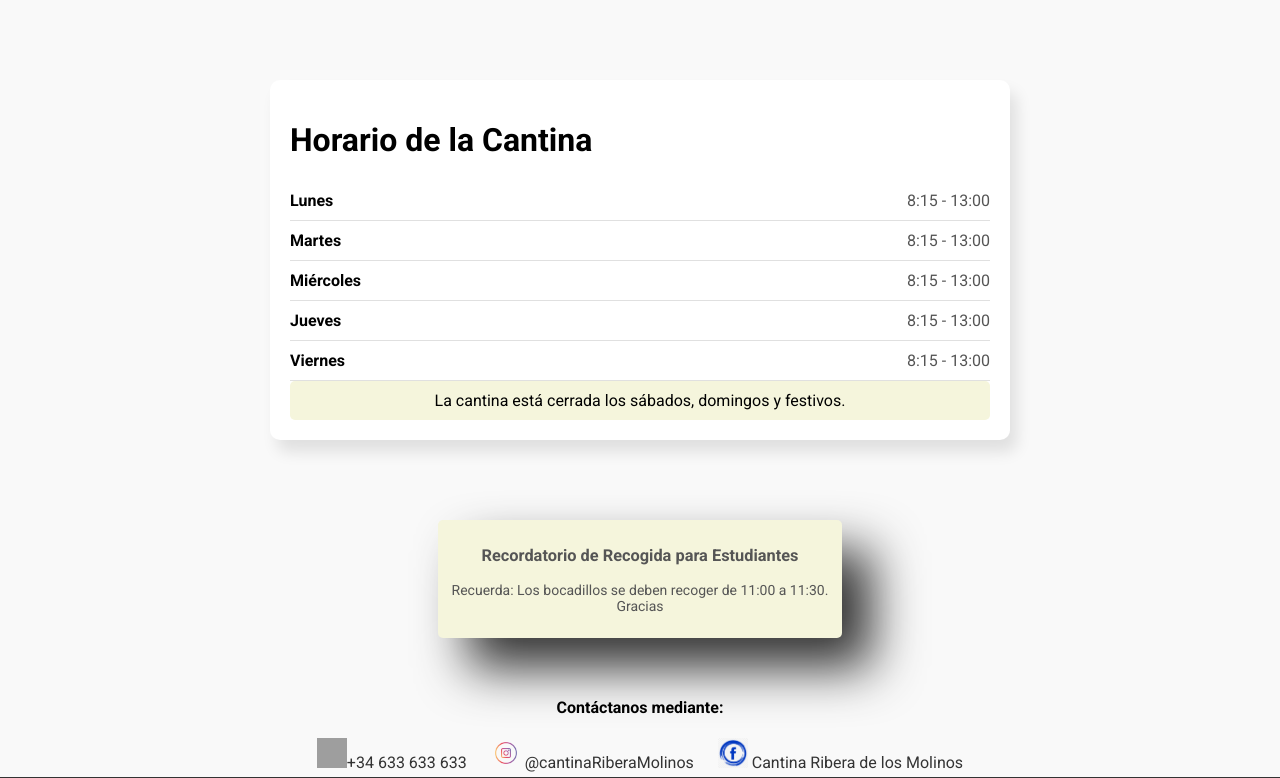
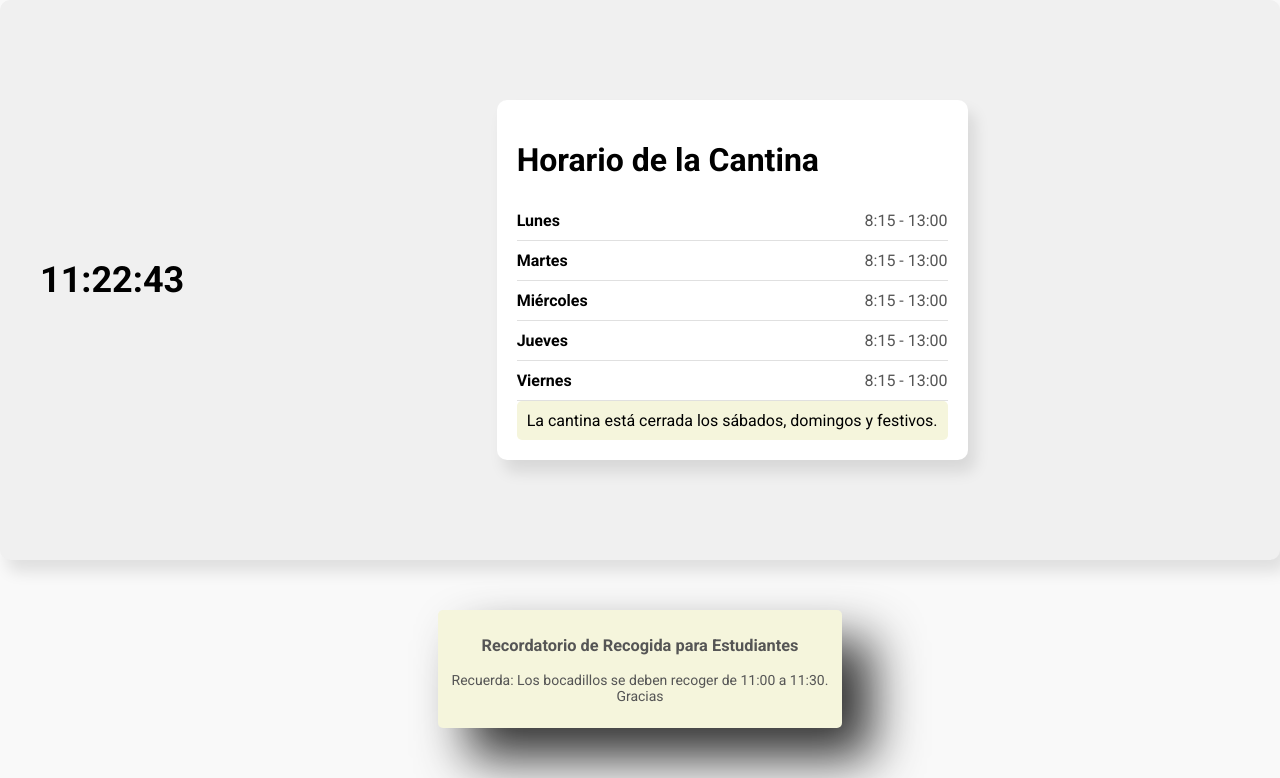
Before and after one commit to CristobalEspinosa/TFG-OCTUBRE, a PHP site: page /horario.php in a window 1280 px wide. Shown: the part 74-852 px from the top of the page. Run offline with PHP 8.4, Linux system fonts and the light colour scheme; grey boxes are pictures that could not be loaded.

Commit message:
añadido la hora actual a horario.php

```diff
--- a/TFG-main/TFG/CSS/horario.css
+++ b/TFG-main/TFG/CSS/horario.css
@@ -1,3 +1,22 @@
+/* Contenedor */
+.container {
+    display: flex;
+    justify-content: space-between;
+    align-items: center;
+    padding: 20px;
+    background-color: #f0f0f0;
+    border-radius: 10px;
+    box-shadow: 7px 12px 15px rgba(0, 0, 0, 0.1);
+}
+
+/* Reloj */
+.clock {
+    font-size: 36px;
+    font-weight: bold;
+    text-align: left;
+    margin: 20px;
+}
+
 /* Estilos generales */
 body {
     font-family: 'Roboto', sans-serif;
@@ -8,7 +27,7 @@ body {
 
 /* Estilos para el calendario */
 .calendar {
-    max-width: 700px;
+    max-width: 600px;
     margin: 80px auto;
     padding: 20px;
     background-color: #ffffff;
@@ -31,14 +50,15 @@ body {
 .time {
     color: #555;
 }
+
 /*div festivos*/
 .festivos {
     background-color: beige;
     padding: 10px;
     border-radius: 5px;
     text-align: center;
+}
 
-}
 /* div recordatorio */
 .reminder {
     text-align: center;
--- a/TFG-main/TFG/horario.php
+++ b/TFG-main/TFG/horario.php
@@ -1,6 +1,5 @@
 <!DOCTYPE html>
 <html lang="es">
-
 <head>
     <meta charset="UTF-8">
     <meta name="viewport" content="width=device-width, initial-scale=1.0">
@@ -8,11 +7,13 @@
     <title>Cantina</title>
     <link href="https://fonts.googleapis.com/css2?family=Roboto:wght@400;700&display=swap" rel="stylesheet">
 </head>
+<body>
+    <?php include ("./includes/header.php")?>
 
-<body>
-<?php
-include ("./includes/header.php")
-?>
+    <!-- Contenedor de reloj y horario -->
+    <div class="container">
+        <!-- Reloj -->
+        <div class="clock" id="clock"></div>
 
         <!-- Horario -->
         <div class="calendar">
@@ -20,24 +21,22 @@ include ("./includes/header.php")
             <?php
             $currentDay = date('w');
             $currentDate = date('j de F');
-
             $daysOfWeek = ['Lunes', 'Martes', 'Miércoles', 'Jueves', 'Viernes'];
             $holidays = ['25 de diciembre', '1 de enero', '6 de enero', '29 de marzo', '1 de mayo', '15 de agosto', '12 de octubre', '1 de noviembre'];
-
             $openingTime = '8:15';
             $closingTime = '13:00';
-
             for ($i = 0; $i < count($daysOfWeek); $i++) {
                 echo '<div class="day">';
                 echo '<span class="day-name">' . $daysOfWeek[$i] . '</span>';
                 echo '<span class="time">' . $openingTime . ' - ' . $closingTime . '</span>';
                 echo '</div>';
             }
-
             echo '<div class="festivos">';
             echo 'La cantina está cerrada los sábados, domingos y festivos.';
             echo '</div>';
             ?>
+        </div>
+
     </div>
 
     <!-- Div Recordatorio de recogida -->
@@ -45,10 +44,20 @@ echo '</div>';
         <h3>Recordatorio de Recogida para Estudiantes</h3>
         <p>Recuerda: Los bocadillos se deben recoger de 11:00 a 11:30. Gracias</p>
     </div>
+    <?php include ("./includes/footer.php")?>
 
-    <?php
-include ("./includes/footer.php")
-?>
+    <script>
+        function updateClock() {
+            const now = new Date();
+            const hours = now.getHours().toString().padStart(2, '0');
+            const minutes = now.getMinutes().toString().padStart(2, '0');
+            const seconds = now.getSeconds().toString().padStart(2, '0');
+            const timeString = `${hours}:${minutes}:${seconds}`;
+            document.getElementById('clock').textContent = timeString;
+        }
+
+        setInterval(updateClock, 1000);
+        updateClock(); // initial call to display clock immediately
+    </script>
 </body>
-
 </html>
```
Lines whose indentation alone changed are shown as unchanged.
